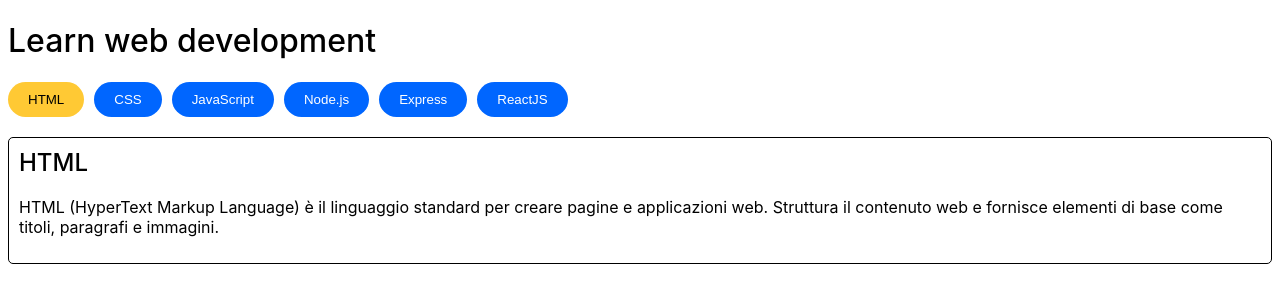
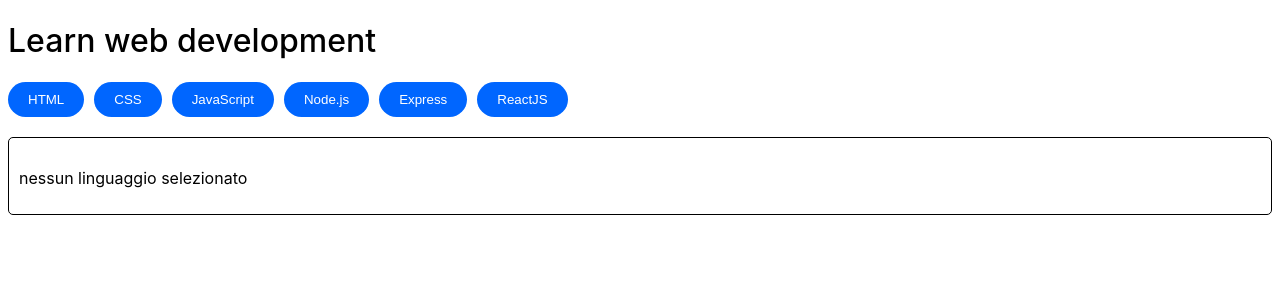
Before and after one commit to murphy-afk/react-use-state, a React (Vite) app: page / in a window 1280 px wide. Shown: the top 302 px of the page. Built offline with nearby package versions, Linux system fonts and the light colour scheme.

Commit message:
feat: 'no language selected' desc option

```diff
--- a/src/App.jsx
+++ b/src/App.jsx
@@ -3,7 +3,7 @@
 import { languages } from "./assets/languages"
 
 function App() {
-  const [selectedIndex, setIndex] = useState(0);
+  const [selectedIndex, setIndex] = useState(null);
   return (
     <>
       <h1 className='title'>Learn web development</h1>
@@ -17,8 +17,8 @@
         ))}
       </div>
       <div className='language-description-container'>
-        <h2 className='description-title'>{languages[selectedIndex].title}</h2>
-        <p className='description'>{languages[selectedIndex].description}</p>
+        <h2 className='description-title'>{selectedIndex != null ? languages[selectedIndex].title : ""}</h2>
+        <p className='description'>{selectedIndex != null ? languages[selectedIndex].description : "nessun linguaggio selezionato"}</p>
       </div>
     </>
   )
```
